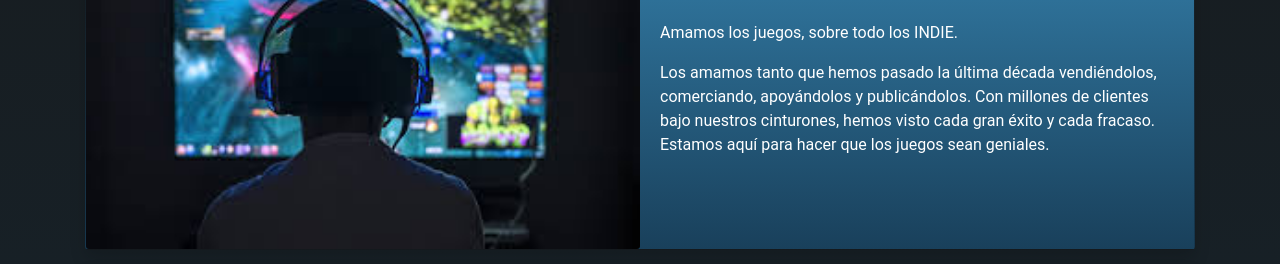
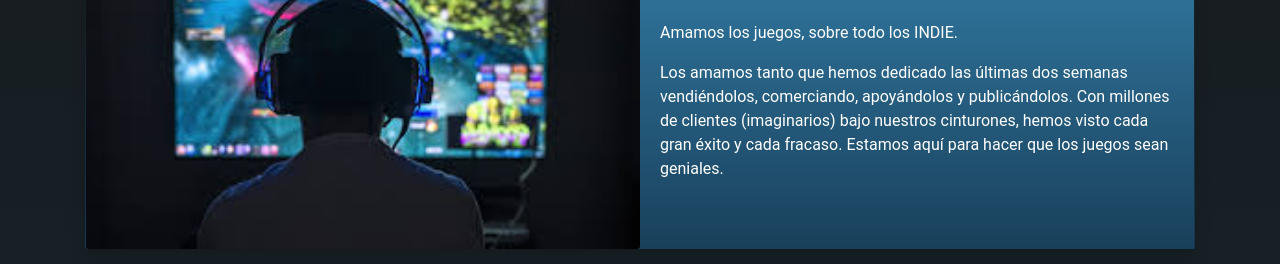
Before and after one commit to DiegoGalarce/rollinggames, a website built with webpack: page src/nosotros.html in a window 1280 px wide. Shown: the part 142-406 px from the top of the page. Built offline with nearby package versions, Linux system fonts and the light colour scheme; grey boxes are pictures that could not be loaded.

Commit message:
se corrigieron errores de acerca de nosotros

```diff
--- a/src/nosotros.html
+++ b/src/nosotros.html
@@ -56,11 +56,9 @@
                         <div class="card-body">
                             <h2 class="card-title titulo mb-4">¿Por qué Rolling Games?</h2>
                             <p class="card-text text-white">Amamos los juegos, sobre todo los INDIE.</p>
-                            <p class="card-text text-white"> Los amamos tanto que hemos pasado la última década
-                                vendiéndolos, comerciando,
-                                apoyándolos y publicándolos. Con millones de clientes bajo nuestros cinturones, hemos
-                                visto cada gran éxito y cada fracaso. Estamos aquí para hacer que los juegos sean
-                                geniales.</p>
+                            <p class="card-text text-white"> Los amamos tanto que hemos dedicado las últimas dos semanas vendiéndolos, comerciando, apoyándolos y publicándolos. Con millones de clientes (imaginarios) bajo nuestros cinturones, hemos visto cada gran éxito y cada fracaso. Estamos aquí para hacer que los juegos sean geniales.
+
+                            </p>
                         </div>
                     </div>
                 </div>
```
Also changed, not shown: dist/nosotros.html.
